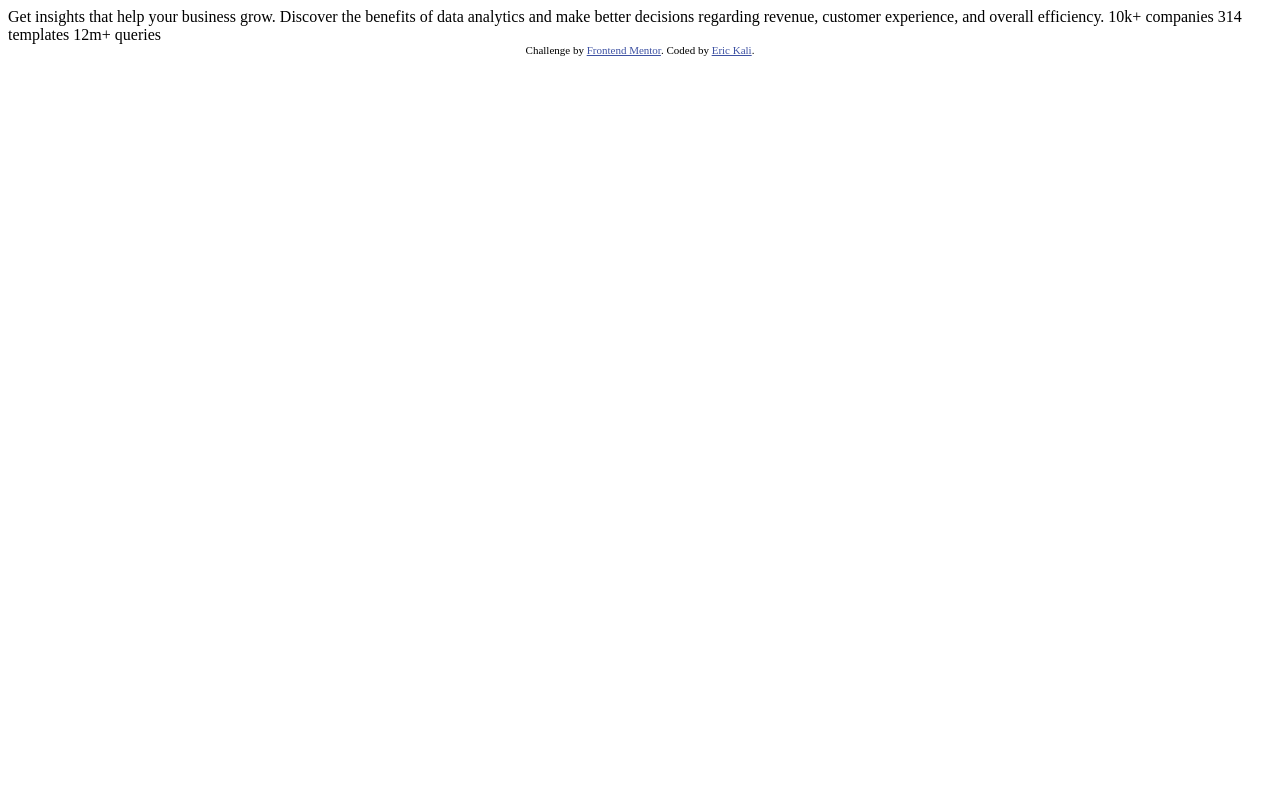
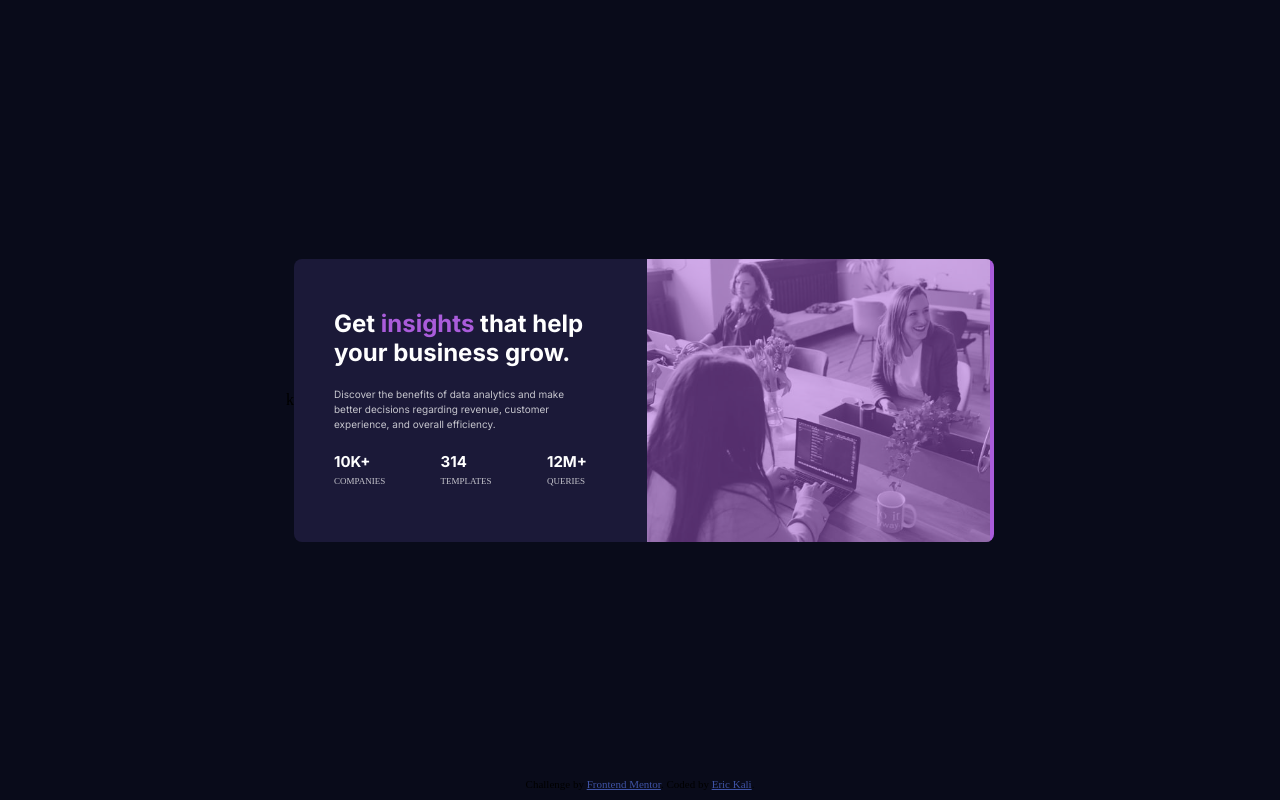
Before and after one commit to EricKali/Stats-preview-card, a plain HTML site: page index.html in a window 1280 px wide. Drawn offline with Linux system fonts and the light colour scheme.

Commit message:
upload final solution

```diff
--- a/index.html
+++ b/index.html
@@ -1,33 +1,59 @@
 <!DOCTYPE html>
 <html lang="en">
+
 <head>
   <meta charset="UTF-8">
-  <meta name="viewport" content="width=device-width, initial-scale=1.0"> <!-- displays site properly based on user's device -->
+  <meta name="viewport" content="width=device-width, initial-scale=1.0">
+  <!-- displays site properly based on user's device -->
 
   <link rel="icon" type="image/png" sizes="32x32" href="./images/favicon-32x32.png">
-
+  <link rel="stylesheet" href="style.css">k
   <title>Frontend Mentor | Stats preview card component</title>
 
   <!-- Feel free to remove these styles or customise in your own stylesheet 👍 -->
   <style>
-    .attribution { font-size: 11px; text-align: center; }
-    .attribution a { color: hsl(228, 45%, 44%); }
+    .attribution {
+      font-size: 11px;
+      text-align: center;
+      position: fixed;
+      bottom: 10px;
+    }
+
+    .attribution a {
+      color: hsl(228, 45%, 44%);
+    }
   </style>
 </head>
+
 <body>
 
-  Get insights that help your business grow.
+  <div class="card">
 
-  Discover the benefits of data analytics and make better decisions regarding revenue, customer
-  experience, and overall efficiency.
+    <div class="calq">
 
-  10k+ companies
-  314 templates
-  12m+ queries
+    </div>
+
+    <div class="left">
+
+      <h2> Get <span>insights</span> that help your business grow.</h2>
+
+      <p>Discover the benefits of data analytics and make better decisions regarding revenue, customer
+        experience, and overall efficiency.</p>
+
+      <div class="stats">
+        <span><b>10k+</b>companies</span>
+        <span><b>314</b>templates</span>
+        <span><b>12m+</b>queries</span>
+      </div>
+
+    </div>
+
+  </div>
 
   <div class="attribution">
     Challenge by <a href="https://www.frontendmentor.io?ref=challenge" target="_blank">Frontend Mentor</a>.
     Coded by <a href="#">Eric Kali</a>.
   </div>
 </body>
+
 </html>
--- a/style.css
+++ b/style.css
@@ -0,0 +1,110 @@
+@charset "utf-8";
+@import url('https://fonts.googleapis.com/css2?family=Inter:wght@400;700&family=Lexend+Deca&display=swap');
+
+:root {
+    /* Primary colors */
+
+    --Verydarkblue_bg: hsl(233, 47%, 7%);
+    --Darkdesaturatedblue_card_bg: hsl(244, 38%, 16%);
+    --Softviolet_accent: hsl(277, 64%, 61%);
+
+    /* Neutral colors */
+
+    --White_heading_stats: hsl(0, 0%, 100%);
+    --slightlytransparentwhite_paragraph: hsla(0, 0%, 100%, 0.75);
+    --Slightlytransparentwhite_stat_headings: hsla(0, 0%, 100%, 0.6);
+
+    /* Font Family */
+
+    --font_Inter:'Inter', sans-serif;
+    --font_Lexend:'Lexend Deca', sans-serif;
+}
+
+*, *::before, *::after{
+    box-sizing: border-box;
+    margin: 0;
+    padding: 0;
+}
+
+body, html {
+    background: var(--Verydarkblue_bg);
+    display: flex;
+    justify-content: center;
+    align-items: center;
+    height: 100vh;
+}
+
+.card {
+    width: 700px;
+    background: var(--Darkdesaturatedblue_card_bg);
+    border-radius: 8px;
+    display: flex;
+    flex-direction: row-reverse;
+ }
+
+ .calq {
+    width:100%;
+    height:283px;
+    border-bottom-right-radius: 8px;
+    border-top-right-radius: 8px;
+    background-color: var(--Softviolet_accent);
+    opacity: 1;
+}
+
+.card .calq::before{
+    display: inline-block;
+    width:inherit;
+    height:inherit;
+    content: "";
+    background:url(images/image-header-desktop.jpg) no-repeat;
+    background-size:contain;
+    border-bottom-right-radius: 8px;
+    border-top-right-radius: 8px;
+    opacity: 0.5;
+}
+
+h2{
+    font-family: var(--font_Inter);
+    font-weight: 700;
+    color:var(--White_heading_stats);
+    margin: 50px 40px 20px 40px;
+}
+
+h2>span {
+    color: var(--Softviolet_accent);
+}
+
+p {
+    font-family: var(--font_Inter);
+    font-weight: 400;
+    font-size: 10px;
+    color: var(--slightlytransparentwhite_paragraph);
+    margin: 0px 40px 0px 40px;
+    padding-right: 20px;
+    line-height: 150%;
+}
+
+.stats {
+    display: flex;
+    justify-content:space-between;
+    align-items:center;
+    margin: 20px 60px 0 40px;
+}
+
+.stats span {
+    display: flex;
+    flex-direction: column;
+    justify-content: flex-start;
+    color: var(--slightlytransparentwhite_paragraph);
+    font-size: 9px;
+    text-transform: uppercase;
+}
+
+.stats span b {
+    color: var(--White_heading_stats);
+    font-family: var(--font_Inter);
+    font-weight: 700;
+    font-size: 15px;
+    padding-bottom: 5px;
+    text-transform: uppercase;
+}
```
Also changed, not shown: 1 other file.
